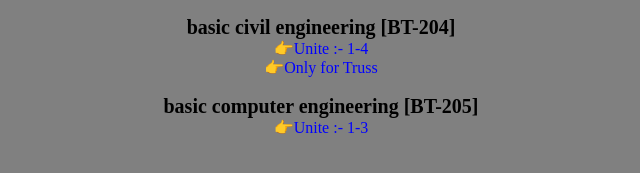
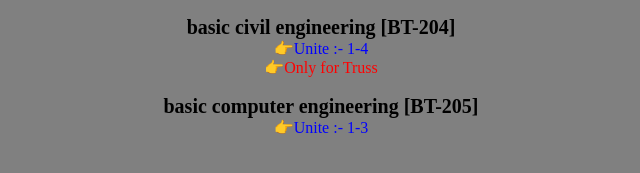
Before and after one commit to abhay1510/btechnotes., a plain HTML site: page B.Tech syllabus playlists/B.tec.syl.ply.html in a window 1280 px wide. Shown: the part 265-438 px from the top of the page, 319-959 px from the left. Drawn offline with Linux system fonts and the light colour scheme.

Commit message:
6th update
date : 13-12-24

```diff
--- a/B.Tech syllabus playlists/B.tec.syl.ply.html
+++ b/B.Tech syllabus playlists/B.tec.syl.ply.html
@@ -21,7 +21,7 @@
             color: blue;
             /* line-height: 8mm; */
         }
-        #truss link{
+        #trusslink{
             color: red;
         }
 
@@ -58,7 +58,7 @@
             <b>basic civil engineering [BT-204]</b>
             <br>
             <a href="https://www.youtube.com/playlist?list=PLg2LVpcRrOF4DUVqLrAcv5ahv_5HQUalu">👉Unite :- 1-4</a> <br>
-            <a href="https://www.youtube.com/watch?v=3-4wNORPjXY" id="truss link">👉Only for Truss</a>
+            <a href="https://www.youtube.com/watch?v=3-4wNORPjXY" id="trusslink">👉Only for Truss</a>
         </div>
 
         <br>
```
